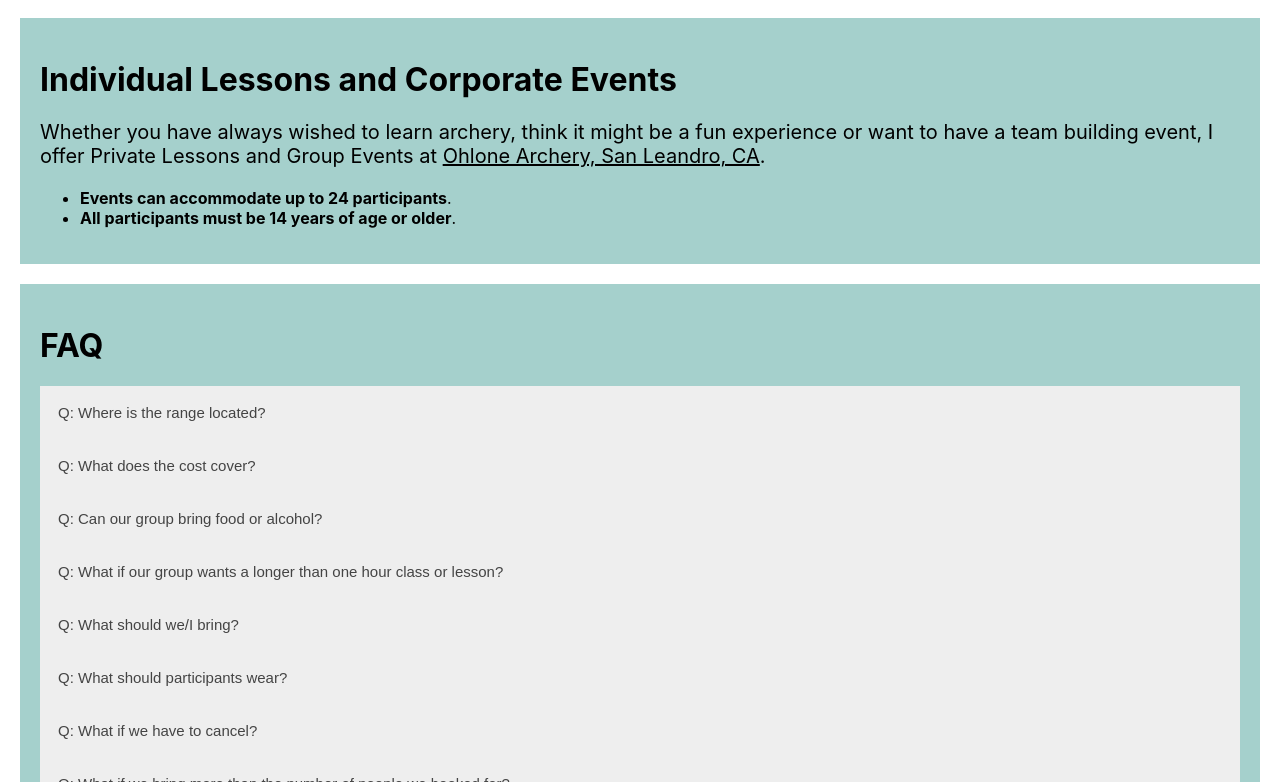
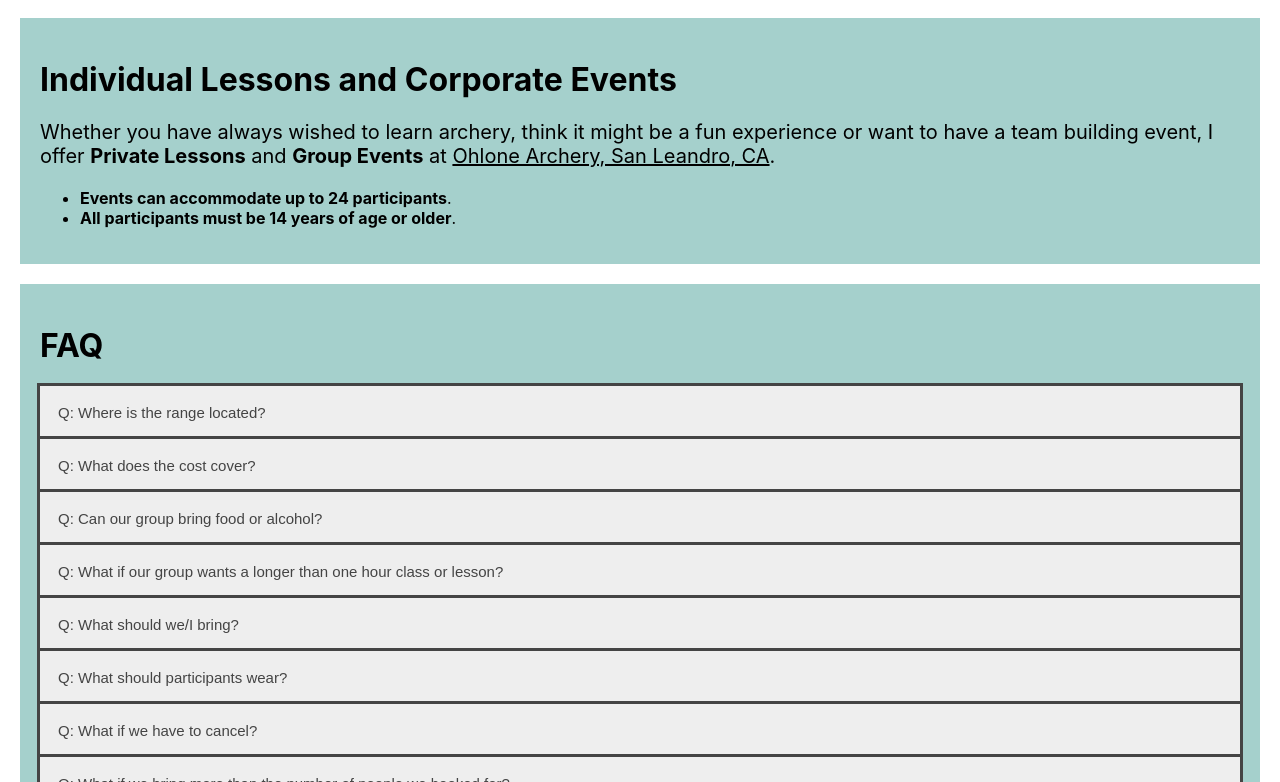
Before and after one commit to bjwilk/Karchery, a React (Create React App) app: page / in a window 1280 px wide. Shown: the part 878-1660 px from the top of the page. Built offline with nearby package versions, Linux system fonts and the light colour scheme.

Commit message:
css edits

```diff
--- a/src/Accordion.css
+++ b/src/Accordion.css
@@ -6,7 +6,7 @@
     width: 100%;
     border: none;
     text-align: left;
-    outline: none;
+    outline: solid;
     font-size: 15px;
     transition: 0.4s;
   }
--- a/src/App.js
+++ b/src/App.js
@@ -113,8 +113,8 @@ function App() {
         <h1>Individual Lessons and Corporate Events</h1>
         <p style={{ fontSize: "20px" }}>
           Whether you have always wished to learn archery, think it might be a
-          fun experience or want to have a team building event, I offer Private
-          Lessons and Group Events at <u>Ohlone Archery, San Leandro, CA</u>.
+          fun experience or want to have a team building event, I offer <strong>Private
+          Lessons</strong> and <strong>Group Events</strong> at <u>Ohlone Archery, San Leandro, CA</u>.
         </p>
         <ul>
           <li>
```
